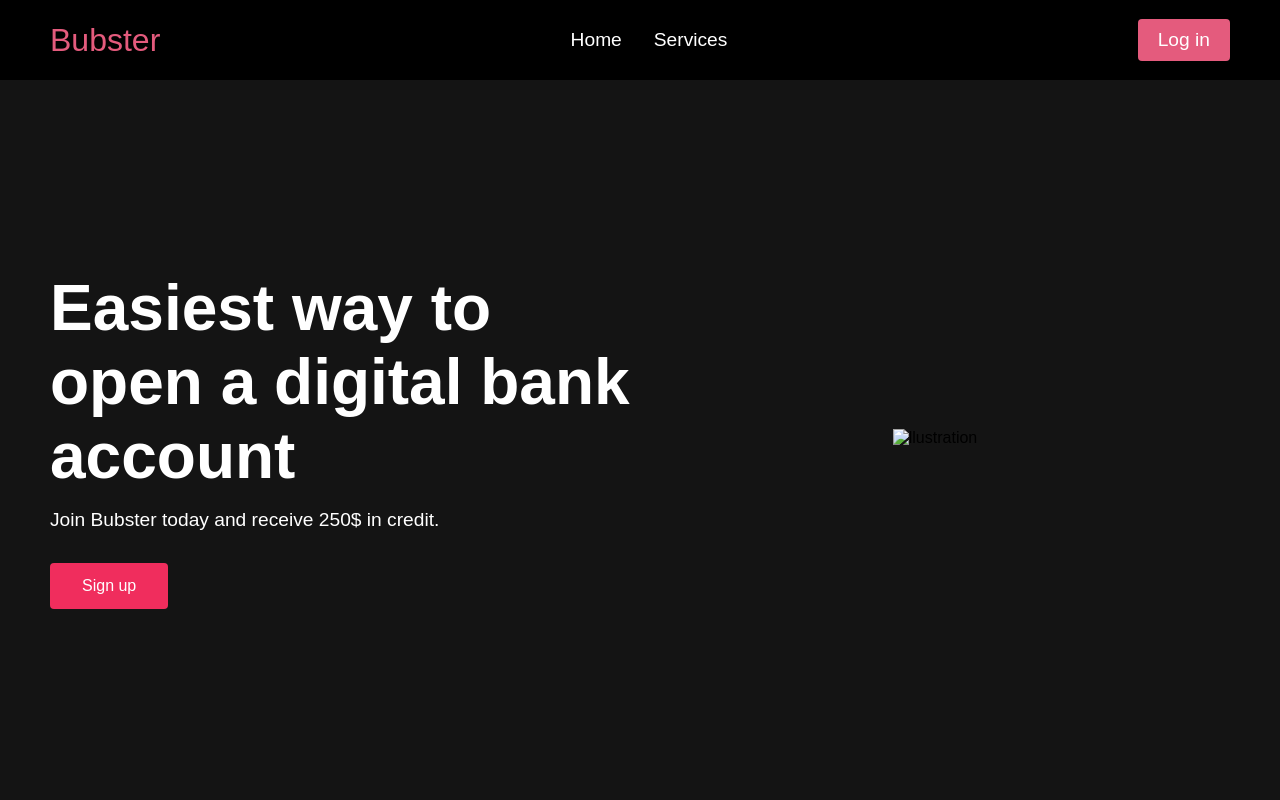
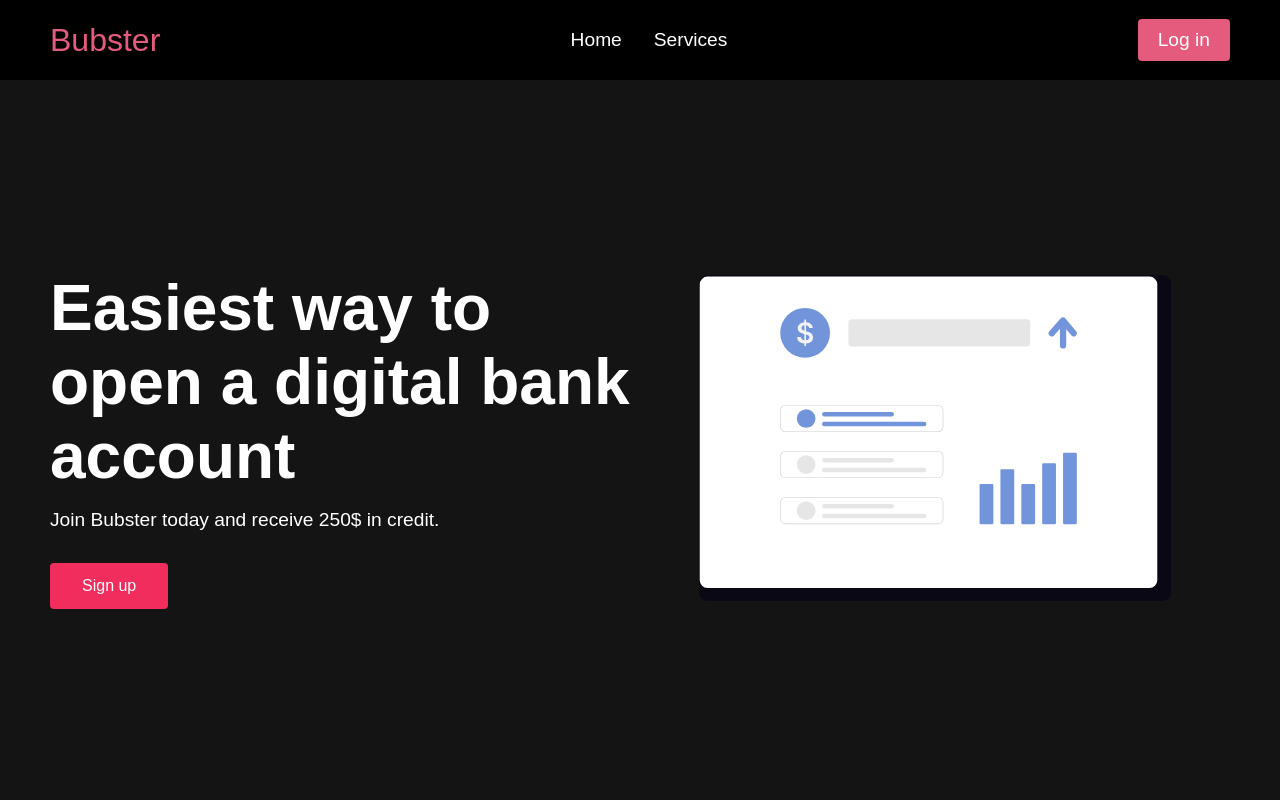
Before and after one commit to Calol02/Bubster, a plain HTML site: page index.html in a window 1280 px wide. Shown: the top 800 px of the page. Drawn offline with Linux system fonts and the light colour scheme; the site is published under a folder, as on GitHub Pages, so addresses that start at the root find nothing.

Commit message:
Update index.html

```diff
--- a/index.html
+++ b/index.html
@@ -57,7 +57,7 @@
             </div>
             <div class="hero__image">
                 <img
-                id="hero-img" src="/images/undraw_online-banking_l9sn.svg" alt="llustration"/>
+                id="hero-img" src="images/undraw_online-banking_l9sn.svg" alt="llustration"/>
             </div>
 
         </div>
```
